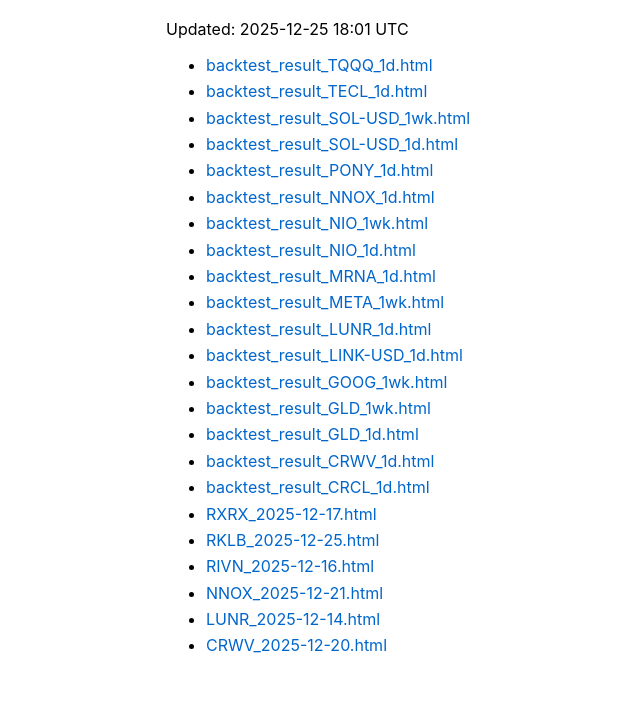
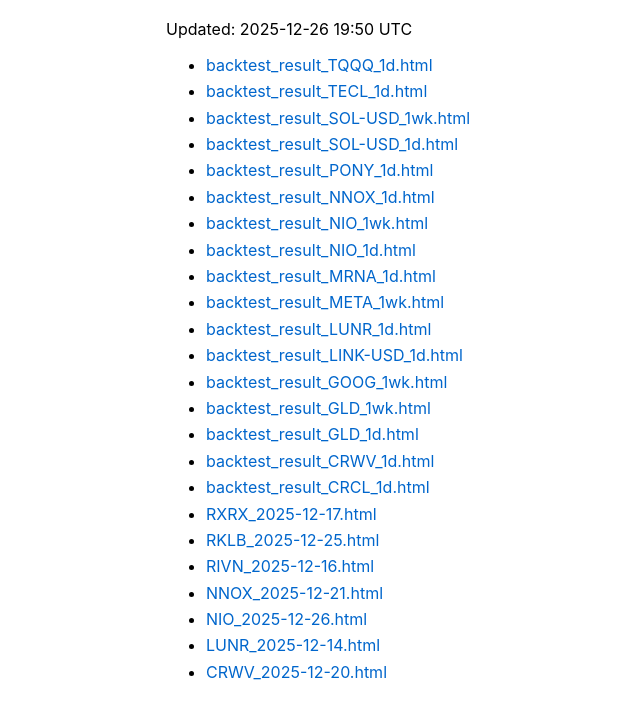
Before and after one commit to robin2010liu/StockScanner, a plain HTML site: page index.html in a window 1280 px wide. Shown: the part 95-814 px from the top of the page, without its empty margins (24-664 px from the left). Drawn offline with Linux system fonts and the light colour scheme.

Commit message:
Auto-update index.html

```diff
--- a/index.html
+++ b/index.html
@@ -17,7 +17,7 @@ a:hover { text-decoration: underline; }
 </head>
 <body>
 <h1>📊 Backtest Results</h1>
-<p>Updated: 2025-12-25 18:01 UTC</p>
+<p>Updated: 2025-12-26 19:50 UTC</p>
 <ul>
 <li><a href="backtest_result_TQQQ_1d.html" target="_blank">backtest_result_TQQQ_1d.html</a></li>
 <li><a href="backtest_result_TECL_1d.html" target="_blank">backtest_result_TECL_1d.html</a></li>
@@ -40,6 +40,7 @@ a:hover { text-decoration: underline; }
 <li><a href="RKLB_2025-12-25.html" target="_blank">RKLB_2025-12-25.html</a></li>
 <li><a href="RIVN_2025-12-16.html" target="_blank">RIVN_2025-12-16.html</a></li>
 <li><a href="NNOX_2025-12-21.html" target="_blank">NNOX_2025-12-21.html</a></li>
+<li><a href="NIO_2025-12-26.html" target="_blank">NIO_2025-12-26.html</a></li>
 <li><a href="LUNR_2025-12-14.html" target="_blank">LUNR_2025-12-14.html</a></li>
 <li><a href="CRWV_2025-12-20.html" target="_blank">CRWV_2025-12-20.html</a></li>
 </ul>
```
